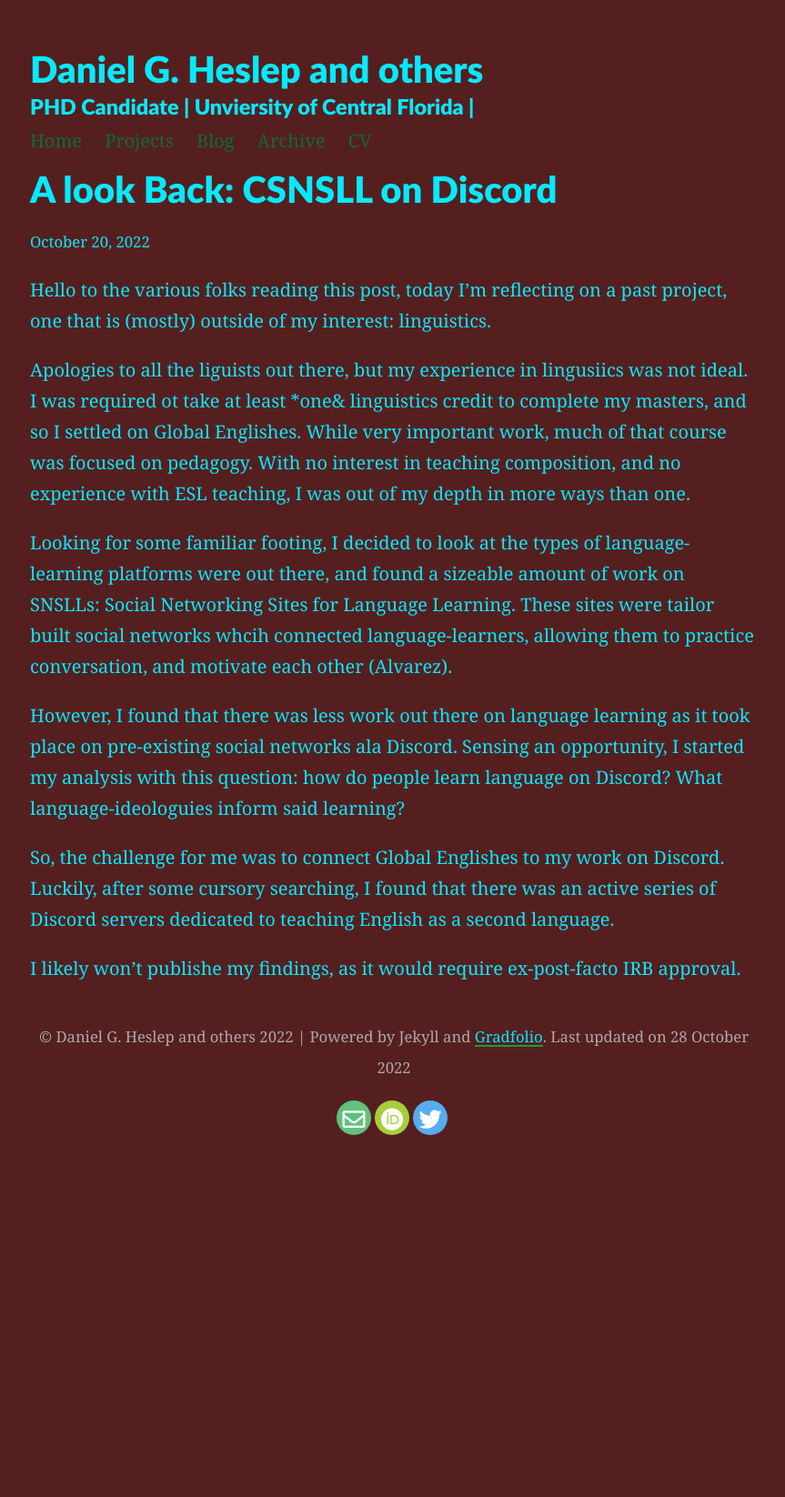
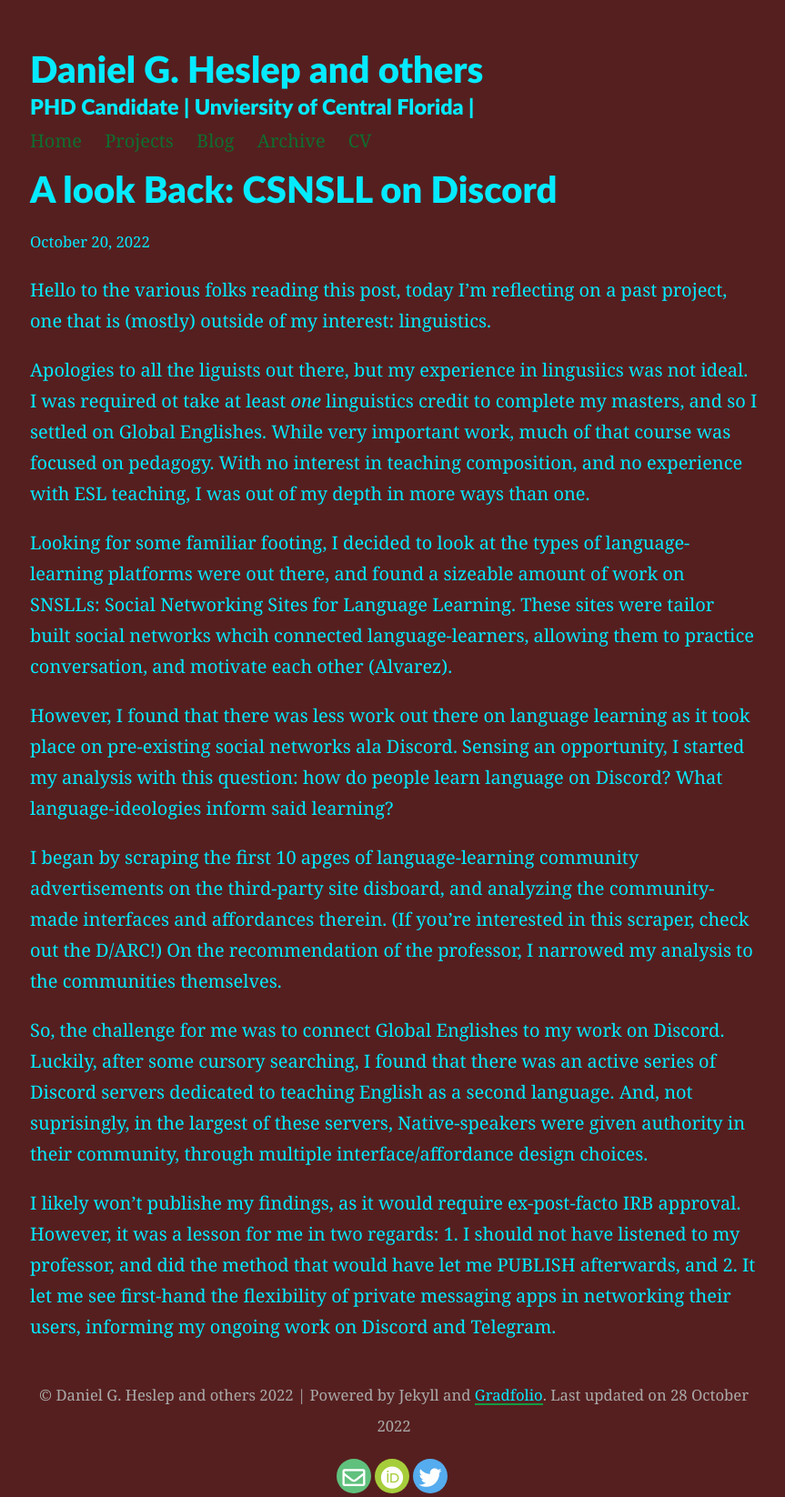
Before and after one commit to CreativeKenning/gradsitedemo, a Jekyll site: the page built from _posts/2022-10-20-post.md, in a window 1280 px wide. Shown: the whole page at 91% size, without its empty margins (207-1070 px from the left). Built offline with Jekyll 4.4.1, drawn with Linux system fonts in a browser that asks for light colours; nearby versions of some CDN libraries; before the commit the page ends 1252 px from its top, so only the background shows below that.

Commit message:
Added more blog post

```diff
--- a/_posts/2022-10-20-post.md
+++ b/_posts/2022-10-20-post.md
@@ -5,12 +5,14 @@ title: "A look Back: CSNSLL on Discord"
 
 Hello to the various folks reading this post, today I'm reflecting on a past project, one that is (mostly) outside of my interest: linguistics.
 
-Apologies to all the liguists out there, but my experience in lingusiics was not ideal. I was required ot take at least *one& linguistics credit to complete my masters, and so I settled on Global Englishes. While very important work, much of that course was focused on pedagogy. With no interest in teaching composition, and no experience with ESL teaching, I was out of my depth in more ways than one.
+Apologies to all the liguists out there, but my experience in lingusiics was not ideal. I was required ot take at least *one* linguistics credit to complete my masters, and so I settled on Global Englishes. While very important work, much of that course was focused on pedagogy. With no interest in teaching composition, and no experience with ESL teaching, I was out of my depth in more ways than one.
 
 Looking for some familiar footing, I decided to look at the types of language-learning platforms were out there, and found a sizeable amount of work on SNSLLs: Social Networking Sites for Language Learning. These sites were tailor built social networks whcih connected language-learners, allowing them to practice conversation, and motivate each other (Alvarez).
 
-However, I found that there was less work out there on language learning as it took place on pre-existing social networks ala Discord. Sensing an opportunity, I started my analysis with this question: how do people learn language on Discord? What language-ideologuies inform said learning?
+However, I found that there was less work out there on language learning as it took place on pre-existing social networks ala Discord. Sensing an opportunity, I started my analysis with this question: how do people learn language on Discord? What language-ideologies inform said learning?
 
-So, the challenge for me was to connect Global Englishes to my work on Discord. Luckily, after some cursory searching, I found that there was an active series of Discord servers dedicated to teaching English as a second language.
+I began by scraping the first 10 apges of language-learning community advertisements on the third-party site disboard, and analyzing the community-made interfaces and affordances therein. (If you're interested in this scraper, check out the D/ARC!) On the recommendation of the professor, I narrowed my analysis to the communities themselves.
 
-I likely won't publishe my findings, as it would require ex-post-facto IRB approval.
+So, the challenge for me was to connect Global Englishes to my work on Discord. Luckily, after some cursory searching, I found that there was an active series of Discord servers dedicated to teaching English as a second language. And, not suprisingly, in the largest of these servers, Native-speakers were given authority in their community, through multiple interface/affordance design choices.
+
+I likely won't publishe my findings, as it would require ex-post-facto IRB approval. However, it was a lesson for me in two regards: 1. I should not have listened to my professor, and did the method that would have let me PUBLISH afterwards, and 2. It let me see first-hand the flexibility of private messaging apps in networking their users, informing my ongoing work on Discord and Telegram.
```
